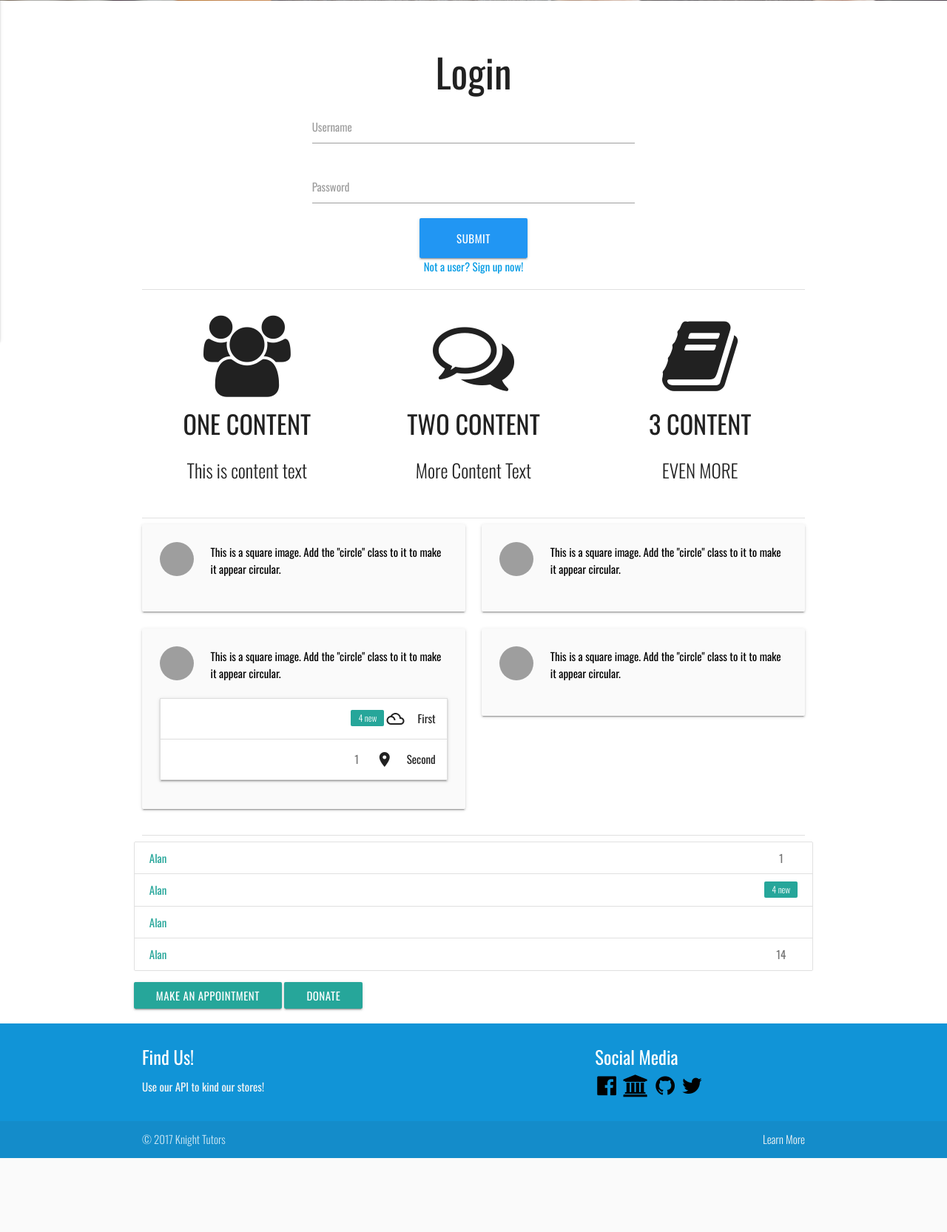
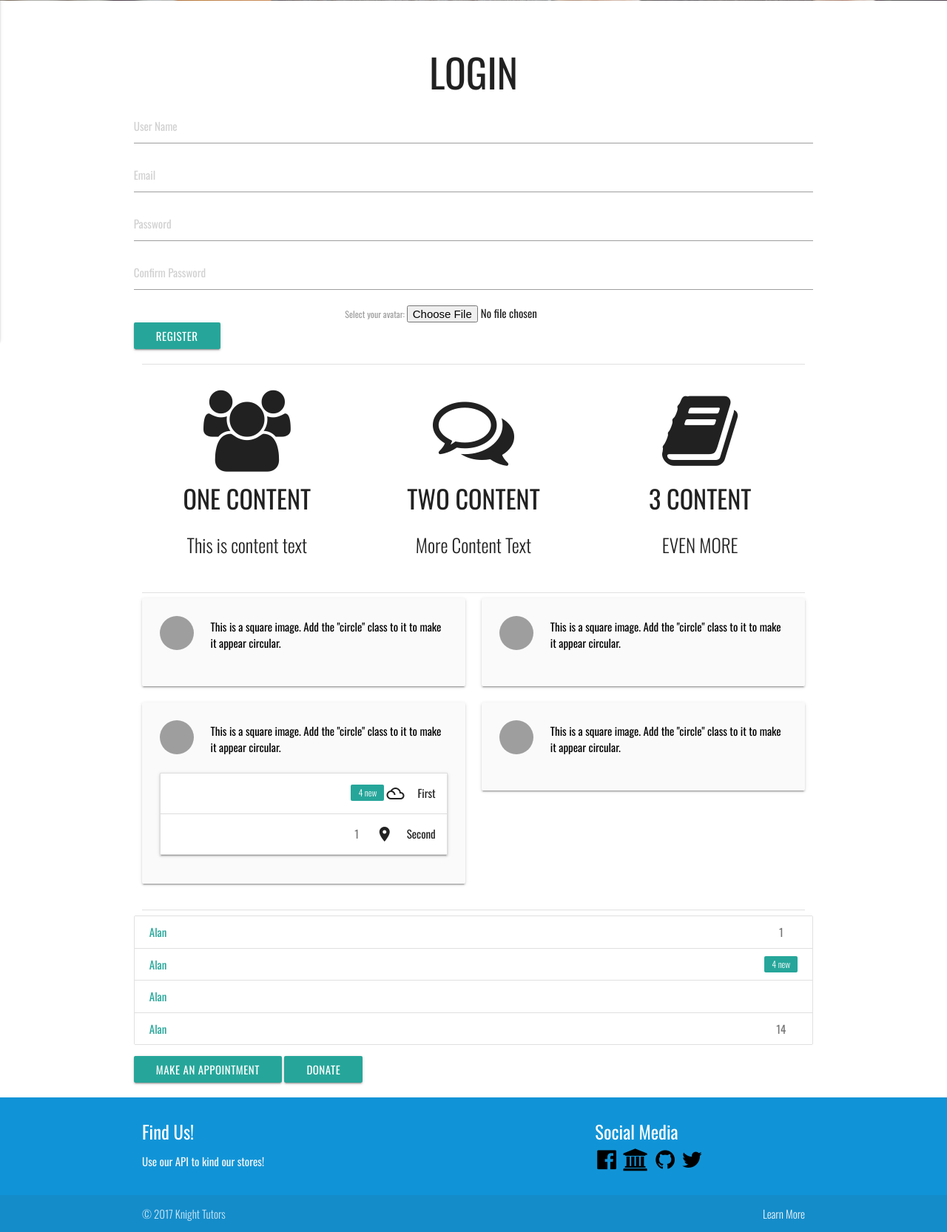
Before and after one commit to stevenpelletier90/ass4, a PHP site: page / in a window 1280 px wide. Shown: the part 399-2065 px from the top of the page at 74% size. Before the commit the page ends 1965 px from the top, so only its background shows below. Run offline with PHP 8.4, Linux system fonts and the light colour scheme; some libraries are stand-ins or nearby versions; grey boxes are pictures that could not be loaded.

Commit message:
new commit

```diff
--- a/index.php
+++ b/index.php
@@ -7,7 +7,7 @@
 	<link href="http://fonts.googleapis.com/icon?family=Material+Icons" rel="stylesheet">
 	<link href="https://cdnjs.cloudflare.com/ajax/libs/materialize/0.98.1/css/materialize.min.css" rel="stylesheet">
 	<link href="https://maxcdn.bootstrapcdn.com/font-awesome/4.7.0/css/font-awesome.min.css" rel="stylesheet">
-    <link rel="stylesheet" href="https://cdnjs.cloudflare.com/ajax/libs/animate.css/3.5.2/animate.min.css">
+	<link href="https://cdnjs.cloudflare.com/ajax/libs/animate.css/3.5.2/animate.min.css" rel="stylesheet">
 	<link href="css/main.css" rel="stylesheet">
 </head>
 
@@ -85,27 +85,18 @@
 			</li>
 		</ul>
 	</div>
-
 	<div class="container">
-      <div class="row">
-  <div class="col s12 m6 offset-m3 center">
-    <h2 class="login">Login</h2>
-    <form action="script2.php" method="post" id="login">
-      <div class="input-field">
-        <input type="text" name="username" id="username">
-        <label for="username">Username</label>
-      </div>
-      <p id="loginMessage"></p>
-      <div class="input-field">
-        <input type="password" name="password" id="password">
-        <label for="password">Password</label>
-      </div>
-      <button type="submit" id="loginSubmit" class="blue btn btn-large waves-effect waves-light col m4 offset-m4">Submit</button>
+		<div class="row center">
+			<h2>LOGIN</h2>
+			<form class="form" action="form.php" method="post" enctype="multipart/form-data" autocomplete="off">
+				<div class="alert alert-error"></div>
+				<input type="text" placeholder="User Name" name="username" required />
+				<input type="email" placeholder="Email" name="email" required />
+				<input type="password" placeholder="Password" name="password" autocomplete="new-password" required />
+				<input type="password" placeholder="Confirm Password" name="confirmpassword" autocomplete="new-password" required />
+				<div class="avatar"><label>Select your avatar: </label><input type="file" name="avatar" accept="image/*" required /></div>
+				<input type="submit" value="Register" name="register" class="btn btn-block btn-primary" />
 			</form>
-
-    <p id="loginError"></p>
-    <a href="signup.html" class="col s12 signupNow">Not a user? Sign up now!</a>
-  </div>
 		</div>
 		<div class="divider"></div>
 		<div class="row center features">
@@ -130,9 +121,7 @@
 			<div class="col l6">
 				<div class="card-panel grey lighten-5 z-depth-1">
 					<div class="row valign-wrapper">
-                        <div class="col s2">
-                            <img class="circle responsive-img" src="https://placeimg.com/640/640/any">
-                        </div>
+						<div class="col s2"><img class="circle responsive-img" src="https://placeimg.com/640/640/any"></div>
 						<div class="col s10">
 							<span class="black-text">This is a square image. Add the "circle" class to it to make it appear circular.</span>
 						</div>
@@ -142,9 +131,7 @@
 			<div class="col l6">
 				<div class="card-panel grey lighten-5 z-depth-1">
 					<div class="row valign-wrapper">
-                        <div class="col s2">
-                            <img class="circle responsive-img" src="https://placeimg.com/640/640/any">
-                        </div>
+						<div class="col s2"><img class="circle responsive-img" src="https://placeimg.com/640/640/any"></div>
 						<div class="col s10">
 							<span class="black-text">This is a square image. Add the "circle" class to it to make it appear circular.</span>
 						</div>
@@ -154,21 +141,27 @@
 			<div class="col l6">
 				<div class="card-panel grey lighten-5 z-depth-1">
 					<div class="row valign-wrapper">
-                        <div class="col s2">
-                            <img class="circle responsive-img" src="https://placeimg.com/640/640/any">
-                        </div>
+						<div class="col s2"><img class="circle responsive-img" src="https://placeimg.com/640/640/any"></div>
 						<div class="col s10">
 							<span class="black-text">This is a square image. Add the "circle" class to it to make it appear circular.</span>
 						</div>
 					</div>
 					<ul class="collapsible" data-collapsible="accordion">
 						<li>
-    <div class="collapsible-header"><span class="new badge">4</span><i class="material-icons">filter_drama</i>First</div>
-    <div class="collapsible-body"><p>Lorem ipsum dolor sit amet.</p></div>
+							<div class="collapsible-header">
+								<span class="new badge">4</span><i class="material-icons">filter_drama</i>First
+							</div>
+							<div class="collapsible-body">
+								<p>Lorem ipsum dolor sit amet.</p>
+							</div>
 						</li>
 						<li>
-    <div class="collapsible-header"><span class="badge">1</span><i class="material-icons">place</i>Second</div>
-    <div class="collapsible-body"><p>Lorem ipsum dolor sit amet.</p></div>
+							<div class="collapsible-header">
+								<span class="badge">1</span><i class="material-icons">place</i>Second
+							</div>
+							<div class="collapsible-body">
+								<p>Lorem ipsum dolor sit amet.</p>
+							</div>
 						</li>
 					</ul>
 				</div>
@@ -176,9 +169,7 @@
 			<div class="col l6">
 				<div class="card-panel grey lighten-5 z-depth-1">
 					<div class="row valign-wrapper">
-                        <div class="col s2">
-                            <img class="circle responsive-img" src="https://placeimg.com/640/640/any">
-                        </div>
+						<div class="col s2"><img class="circle responsive-img" src="https://placeimg.com/640/640/any"></div>
 						<div class="col s10">
 							<span class="black-text">This is a square image. Add the "circle" class to it to make it appear circular.</span>
 						</div>
@@ -189,32 +180,23 @@
 		<div class="divider"></div>
 		<div class="row">
 			<div class="collection">
-  <a href="#!" class="collection-item"><span class="badge">1</span>Alan</a>
-  <a href="#!" class="collection-item"><span class="new badge">4</span>Alan</a>
-  <a href="#!" class="collection-item">Alan</a>
-  <a href="#!" class="collection-item"><span class="badge">14</span>Alan</a>
-</div>
-<a href="#!" class="btn" onclick="Materialize.fadeInImage('#image-test')" id="myButton">MAKE AN APPOINTMENT</a>
-  <img class="circle responsive-img" src="https://placeimg.com/640/640/any" id="image-test">
+				<a class="collection-item" href="#!"><span class="badge">1</span>Alan</a> <a class="collection-item" href="#!"><span class="new badge">4</span>Alan</a> <a class="collection-item" href="#!">Alan</a> <a class="collection-item" href="#!"><span class="badge">14</span>Alan</a>
+			</div><a class="btn" href="#!" id="myButton" onclick="Materialize.fadeInImage('#image-test')">MAKE AN APPOINTMENT</a> <img class="circle responsive-img" id="image-test" src="https://placeimg.com/640/640/any">
 			<!-- Modal Trigger -->
 			<a class="waves-effect waves-light btn" href="#modal1">DONATE</a>
-
 			<!-- Modal Structure -->
-  <div id="modal1" class="modal bottom-sheet">
+			<div class="modal bottom-sheet" id="modal1">
 				<div class="modal-content">
 					<h4>DONATE HERE</h4>
 					<p>A bunch of text</p>
 				</div>
 				<div class="modal-footer">
-      <a href="#!" class="modal-action modal-close waves-effect waves-green btn-flat">CLOSE</a>
+					<a class="modal-action modal-close waves-effect waves-green btn-flat" href="#!">CLOSE</a>
 				</div>
 			</div>
-
 		</div>
 	</div>
-
-
-    <footer id="footer" class="page-footer scrollspy">
+	<footer class="page-footer scrollspy" id="footer">
 		<div class="container">
 			<div class="row">
 				<div class="col l6 s12">
@@ -223,15 +205,14 @@
 				</div>
 				<div class="col l4 offset-l2 s12">
 					<h5 class="white-text">Social Media</h5>
-
-                            <a class="footer-icons" href="#!"><i aria-hidden="true" class="fa fa-facebook-official fa-2x"></i></a>
-
-                            <a class="footer-icons" href="#!"><i aria-hidden="true" class="fa fa-university fa-2x"></i></a>
-
-                            <a class="footer-icons" href="#!"><i class="fa fa-github fa-2x" aria-hidden="true"></i></a>
-
-                            <a class="footer-icons" href="#!"><i class="fa fa-twitter fa-2x" aria-hidden="true"></i></a>
-
+					<a class="footer-icons" href="#!">
+						<i aria-hidden="true" class="fa fa-facebook-official fa-2x"></i></a>
+					<a class="footer-icons" href="#!">
+						<i aria-hidden="true" class="fa fa-university fa-2x"></i></a>
+					<a class="footer-icons" href="#!">
+						<i aria-hidden="true" class="fa fa-github fa-2x"></i></a>
+					<a class="footer-icons" href="#!">
+						<i aria-hidden="true" class="fa fa-twitter fa-2x"></i></a>
 				</div>
 			</div>
 		</div>
@@ -244,7 +225,6 @@
 	<script src="https://ajax.googleapis.com/ajax/libs/jquery/3.2.1/jquery.min.js"></script>
 	<script src="https://cdnjs.cloudflare.com/ajax/libs/materialize/0.98.1/js/materialize.min.js"></script>
 	<script src="js/main.js"></script>
-    <script src="js/submitform.js"></script>
 </body>
 
 </html>
```
Also changed, not shown: img/location1.jpg (added), img/location2.jpg (added), img/location3.jpg (added), img/location4.png (added), img/location5.jpg (added). Lines whose indentation alone changed are shown as unchanged.
